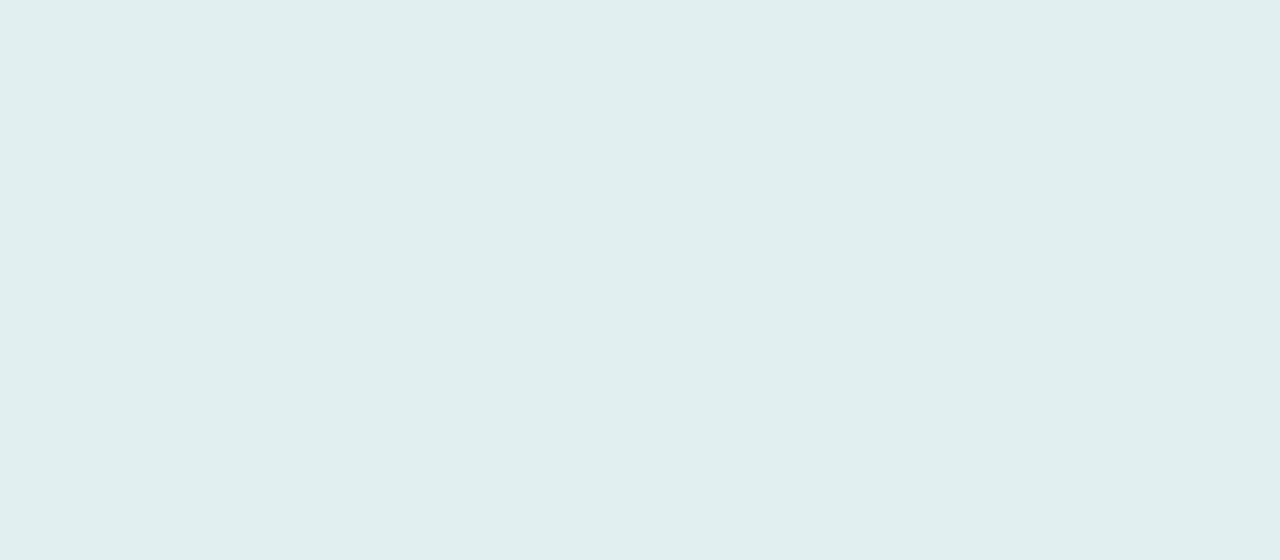
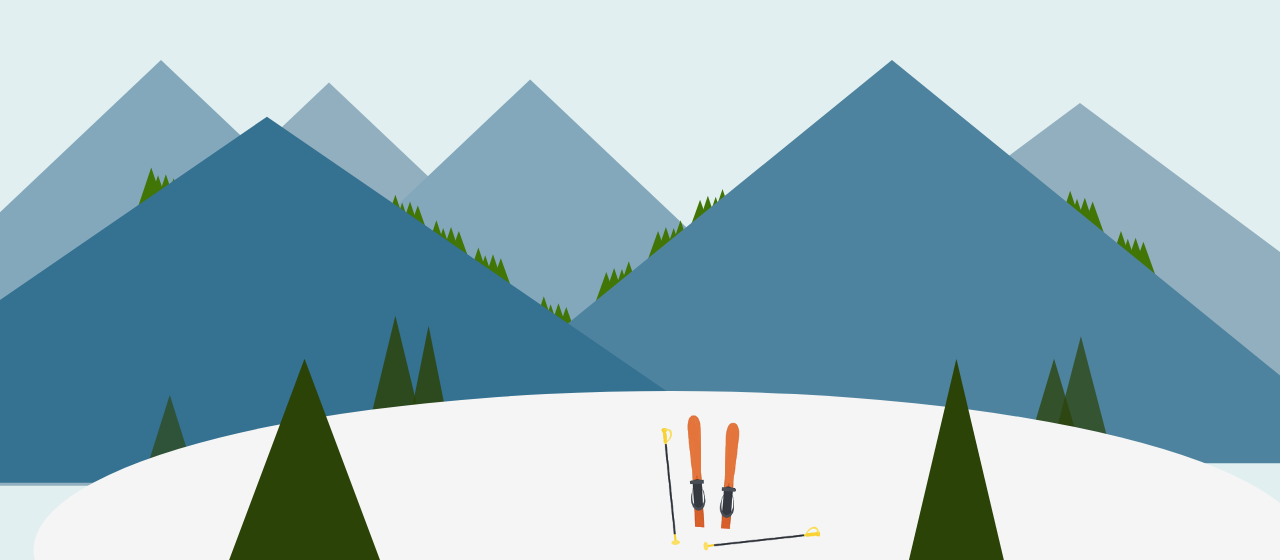
Before and after one commit to bjrshea/sherpa, a React (Create React App) app: page / in a window 1280 px wide. Shown: the part 240-800 px from the top of the page. Built offline with nearby package versions, Linux system fonts and the light colour scheme.

Commit message:
Add background image to Hero component.

```diff
--- a/src/Hero.js
+++ b/src/Hero.js
@@ -1,8 +1,12 @@
 import React from 'react';
+import mountains from './assets/images/background.svg'
+import './index.scss';
 
 function Hero() {
   return(
-    <div></div>
+    <div className="background">
+      <img src={mountains} alt="mountains"/>
+    </div>
   );
 }
 
--- a/src/index.scss
+++ b/src/index.scss
@@ -3,3 +3,13 @@
   padding: 0;
   background-color: #E2EFF0;
 }
+
+.background {
+  position: fixed;
+  bottom: 0;
+  width: 100%;
+  height: 500px;
+} img {
+  height: 100%;
+  width: 100%;
+}
```
Also changed, not shown: 1 other file (tests, documents, lock files or other folders).
